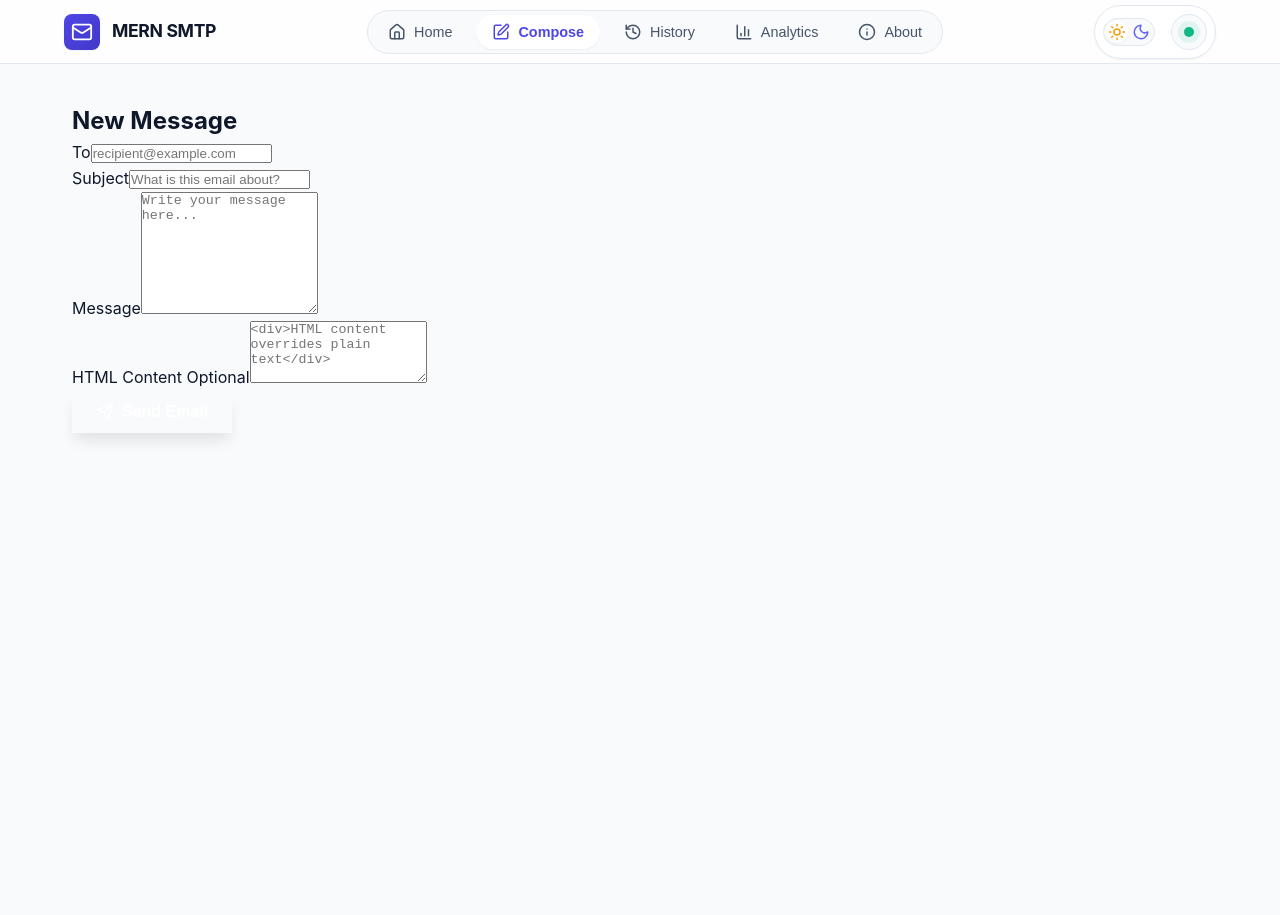
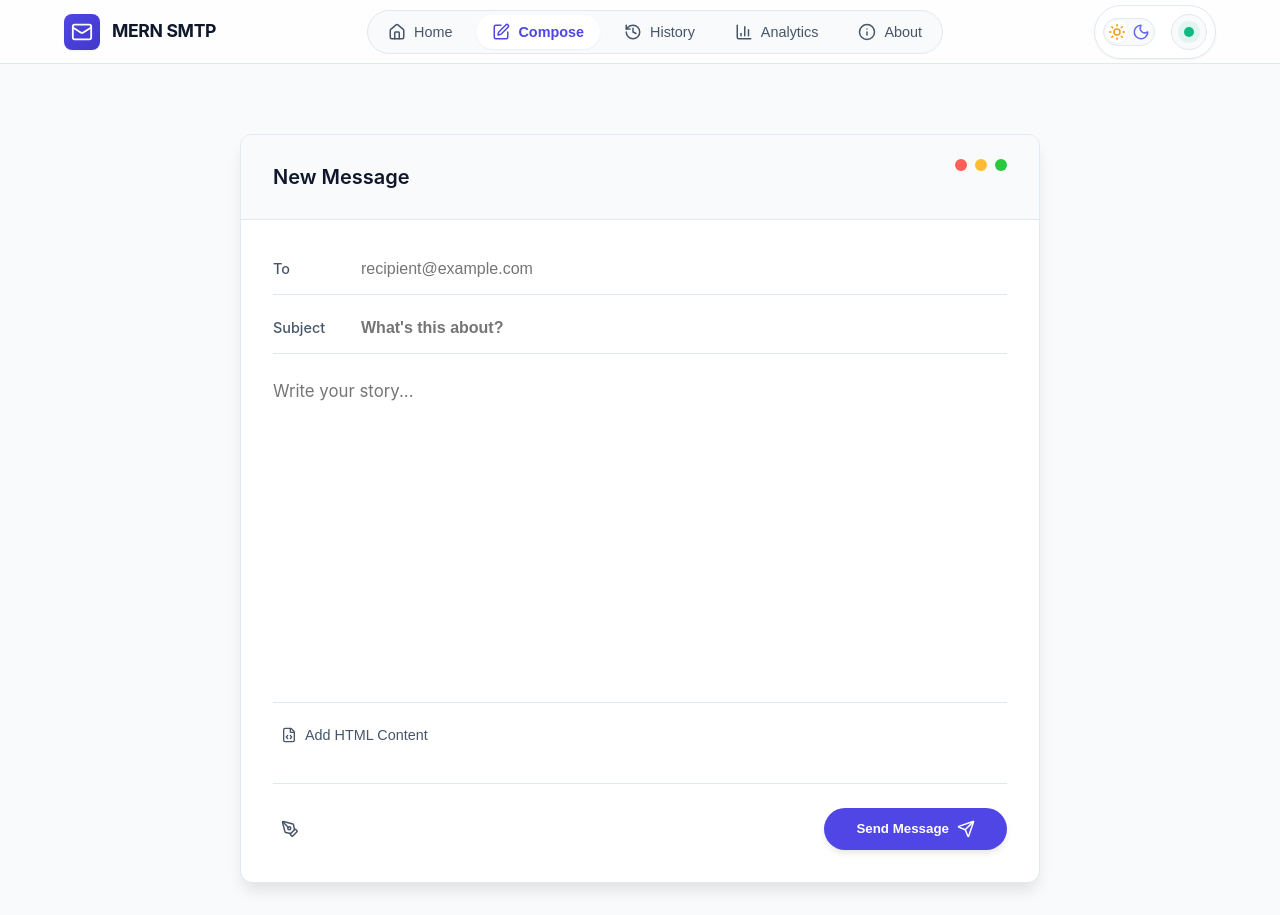
Before and after one commit to janak0ff/MERN-gmail-smpt, a React (Vite) app in the folder frontend/: page / in a window 1280 px wide. Both pictures are taken after a click on the button "Start Sending". Before the commit the page ends 800 px from the top, so only its background shows below. Built offline with nearby package versions, Linux system fonts and the light colour scheme.

Commit message:
feat: Implement toggleable HTML editor and enhance compose email UI with new styling and window controls.

```diff
--- a/frontend/src/App.css
+++ b/frontend/src/App.css
@@ -949,7 +949,7 @@ body {
 
 .compose-paper {
   background: var(--bg-card);
-  border-radius: var(--border-radius-lg);
+  border-radius: var(--radius-lg);
   box-shadow: var(--shadow-lg);
   overflow: hidden;
   border: 1px solid var(--border-color);
@@ -967,6 +967,30 @@ body {
 .compose-header h2 {
   font-size: 1.25rem;
   font-weight: 600;
+  color: var(--text-main);
+}
+
+.window-controls {
+  display: flex;
+  gap: 8px;
+}
+
+.control-dot {
+  width: 12px;
+  height: 12px;
+  border-radius: 50%;
+}
+
+.control-dot.close {
+  background: #ff5f57;
+}
+
+.control-dot.minimize {
+  background: #febc2e;
+}
+
+.control-dot.expand {
+  background: #28c840;
 }
 
 .compose-form {
@@ -979,12 +1003,18 @@ body {
   border-bottom: 1px solid var(--border-color);
   margin-bottom: 1rem;
   padding-bottom: 0.5rem;
+  transition: border-color 0.3s;
+}
+
+.input-group:focus-within {
+  border-color: var(--primary);
 }
 
 .input-group label {
   width: 80px;
   color: var(--text-secondary);
   font-weight: 500;
+  font-size: 0.9rem;
 }
 
 .clean-input {
@@ -997,6 +1027,10 @@ body {
   outline: none;
 }
 
+.subject-input {
+  font-weight: 600;
+}
+
 .editor-area {
   margin-top: 1.5rem;
   min-height: 300px;
@@ -1008,7 +1042,7 @@ body {
   border: none;
   background: transparent;
   resize: none;
-  font-size: 1rem;
+  font-size: 1.05rem;
   line-height: 1.6;
   color: var(--text-main);
   outline: none;
@@ -1021,11 +1055,24 @@ body {
   padding-top: 1rem;
 }
 
-.html-toggle-section summary {
+.toggle-btn {
+  display: flex;
+  align-items: center;
+  gap: 0.5rem;
+  background: none;
+  border: none;
+  color: var(--text-secondary);
   cursor: pointer;
-  color: var(--text-secondary);
   font-size: 0.9rem;
-  margin-bottom: 0.5rem;
+  padding: 0.5rem;
+  border-radius: var(--radius-md);
+  transition: var(--transition);
+}
+
+.toggle-btn:hover,
+.toggle-btn.active {
+  color: var(--primary);
+  background: var(--bg-main);
 }
 
 .code-textarea {
@@ -1033,13 +1080,18 @@ body {
   height: 150px;
   background: var(--bg-main);
   border: 1px solid var(--border-color);
-  border-radius: var(--border-radius-sm);
+  border-radius: var(--radius-sm);
   padding: 1rem;
   font-family: 'Fira Code', monospace;
   font-size: 0.9rem;
   color: var(--text-main);
   resize: vertical;
   margin-top: 0.5rem;
+  outline: none;
+}
+
+.code-textarea:focus {
+  border-color: var(--primary);
 }
 
 .compose-footer {
@@ -1064,6 +1116,9 @@ body {
   color: var(--text-secondary);
   cursor: pointer;
   transition: var(--transition);
+  display: flex;
+  align-items: center;
+  justify-content: center;
 }
 
 .tool-btn:hover {
@@ -1086,8 +1141,8 @@ body {
   box-shadow: var(--shadow-md);
 }
 
-.btn-send:hover {
-  background-color: var(--primary-dark);
+.btn-send:hover:not(:disabled) {
+  background-color: var(--primary-hover);
   transform: translateY(-1px);
   box-shadow: var(--shadow-lg);
 }
@@ -1097,7 +1152,6 @@ body {
   cursor: not-allowed;
 }
 
-/* Animations */
 @keyframes float {
   0% {
     transform: translateY(0px);
--- a/frontend/src/components/ComposeEmail.jsx
+++ b/frontend/src/components/ComposeEmail.jsx
@@ -1,16 +1,23 @@
-import React from 'react';
-import { Send } from 'lucide-react';
+import React, { useState } from 'react';
+import { Send, User, Type, FileCode, PenTool } from 'lucide-react';
 
 const ComposeEmail = ({ formData, handleChange, handleSubmit, loading }) => {
+    const [showHtml, setShowHtml] = useState(false);
+
     return (
-        <div className="compose-container fade-in">
-            <div className="card compose-card">
-                <div className="card-header">
+        <div className="compose-wrapper fade-in">
+            <div className="compose-paper">
+                <div className="compose-header">
                     <h2>New Message</h2>
+                    <div className="window-controls">
+                        <span className="control-dot close"></span>
+                        <span className="control-dot minimize"></span>
+                        <span className="control-dot expand"></span>
                     </div>
-                <div className="card-body">
-                    <form onSubmit={handleSubmit} className="email-form">
-                        <div className="form-group">
+                </div>
+
+                <form onSubmit={handleSubmit} className="compose-form">
+                    <div className="input-group">
                         <label htmlFor="to">To</label>
                         <input
                             type="email"
@@ -20,11 +27,11 @@ const ComposeEmail = ({ formData, handleChange, handleSubmit, loading }) => {
                             onChange={handleChange}
                             required
                             placeholder="recipient@example.com"
-                                className="form-control"
+                            className="clean-input"
                         />
                     </div>
 
-                        <div className="form-group">
+                    <div className="input-group">
                         <label htmlFor="subject">Subject</label>
                         <input
                             type="text"
@@ -33,45 +40,59 @@ const ComposeEmail = ({ formData, handleChange, handleSubmit, loading }) => {
                             value={formData.subject}
                             onChange={handleChange}
                             required
-                                placeholder="What is this email about?"
-                                className="form-control"
+                            placeholder="What's this about?"
+                            className="clean-input subject-input"
                         />
                     </div>
 
-                        <div className="form-group">
-                            <label htmlFor="message">Message</label>
+                    <div className="editor-area">
                         <textarea
-                                id="message"
                             name="message"
                             value={formData.message}
                             onChange={handleChange}
                             required
-                                rows="8"
-                                placeholder="Write your message here..."
-                                className="form-control"
+                            placeholder="Write your story..."
+                            className="clean-textarea"
                         />
                     </div>
 
-                        <div className="form-group">
-                            <label htmlFor="html">
-                                HTML Content <span className="optional-badge">Optional</span>
-                            </label>
+                    <div className="html-toggle-section">
+                        <button
+                            type="button"
+                            className={`toggle-btn ${showHtml ? 'active' : ''}`}
+                            onClick={() => setShowHtml(!showHtml)}
+                        >
+                            <FileCode size={16} />
+                            <span>{showHtml ? 'Hide HTML Editor' : 'Add HTML Content'}</span>
+                        </button>
+
+                        {showHtml && (
                             <textarea
-                                id="html"
                                 name="html"
                                 value={formData.html}
                                 onChange={handleChange}
-                                rows="4"
-                                placeholder="<div>HTML content overrides plain text</div>"
-                                className="form-control code-font"
+                                placeholder="<div>Enter your HTML code here...</div>"
+                                className="code-textarea fade-in"
                             />
+                        )}
                     </div>
 
-                        <div className="form-actions">
+                    <div className="compose-footer">
+                        <div className="toolbar">
+                            <button
+                                type="button"
+                                className={`tool-btn ${showHtml ? 'active' : ''}`}
+                                title="Toggle HTML Editor"
+                                onClick={() => setShowHtml(!showHtml)}
+                            >
+                                <PenTool size={18} />
+                            </button>
+                        </div>
+
                         <button
                             type="submit"
                             disabled={loading}
-                                className="btn btn-primary send-btn"
+                            className="btn-send"
                         >
                             {loading ? (
                                 <>
@@ -80,8 +101,8 @@ const ComposeEmail = ({ formData, handleChange, handleSubmit, loading }) => {
                                 </>
                             ) : (
                                 <>
+                                    <span>Send Message</span>
                                     <Send size={18} />
-                                        <span>Send Email</span>
                                 </>
                             )}
                         </button>
@@ -89,7 +110,6 @@ const ComposeEmail = ({ formData, handleChange, handleSubmit, loading }) => {
                 </form>
             </div>
         </div>
-        </div>
     );
 };
 
```
Lines whose indentation alone changed are shown as unchanged.
